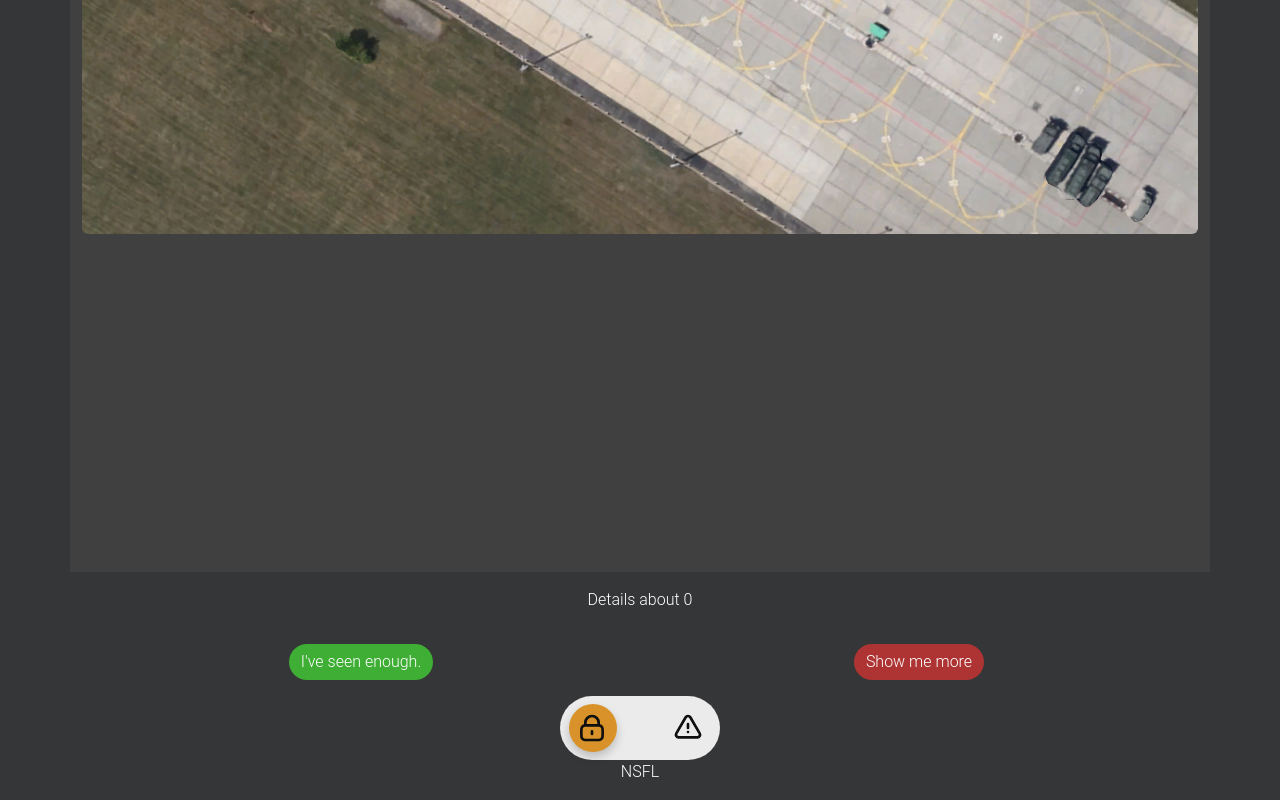
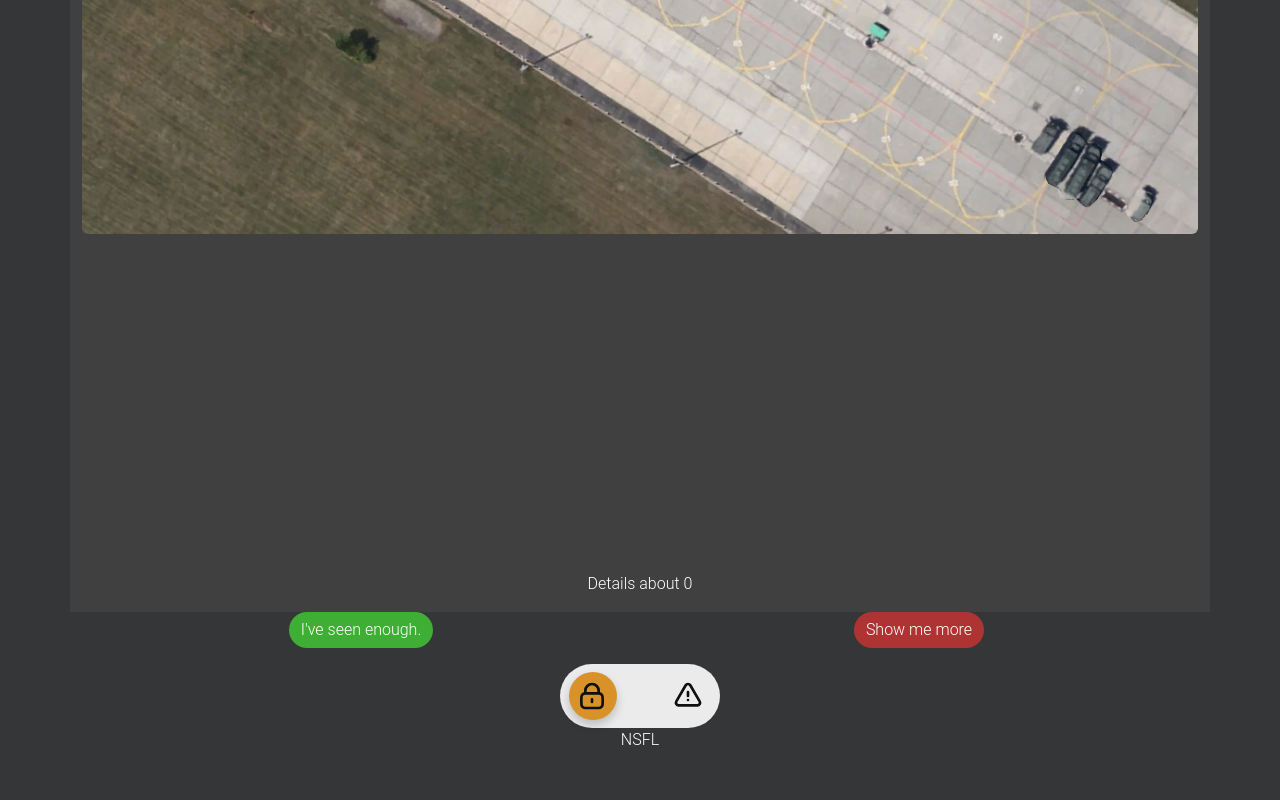
Before and after one commit to The-October-Team/7th-of-october, a React (Create React App) app: page / in a window 1280 px wide. Shown: the part 874-1674 px from the top of the page. After the commit the page ends 1642 px from the top, so only its background shows below. Built offline with nearby package versions, Linux system fonts and the light colour scheme; a web font is replaced by a local one.

Commit message:
Changed design

```diff
--- a/src/App.tsx
+++ b/src/App.tsx
@@ -33,7 +33,7 @@ function MainContent({
                     />
                 </Col>
             </Row>
-            <Row className="mt-3">
+            <Row id="details">
                 <Col className="col-12">
                     <p className="text-center">
                         {eventsData[eventIndex].details}
@@ -41,7 +41,7 @@ function MainContent({
                 </Col>
             </Row>
             <Container className="text-center">
-                <Row className="mt-3">
+                <Row className="">
                     <Col>
                         <Button
                             href="#"
--- a/src/styles.css
+++ b/src/styles.css
@@ -79,6 +79,10 @@
     font-weight: 300;
   }
 
+  #details {
+    background-color: #404040;
+  }
+
   .img-fluid {
     border-radius: 0.75rem;
   }
```
